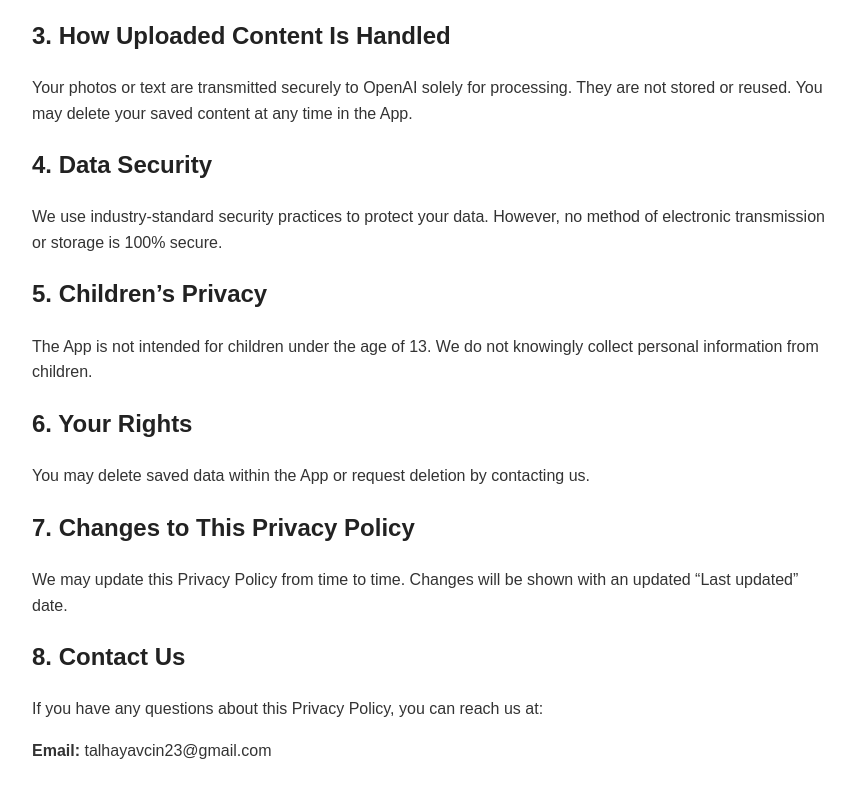
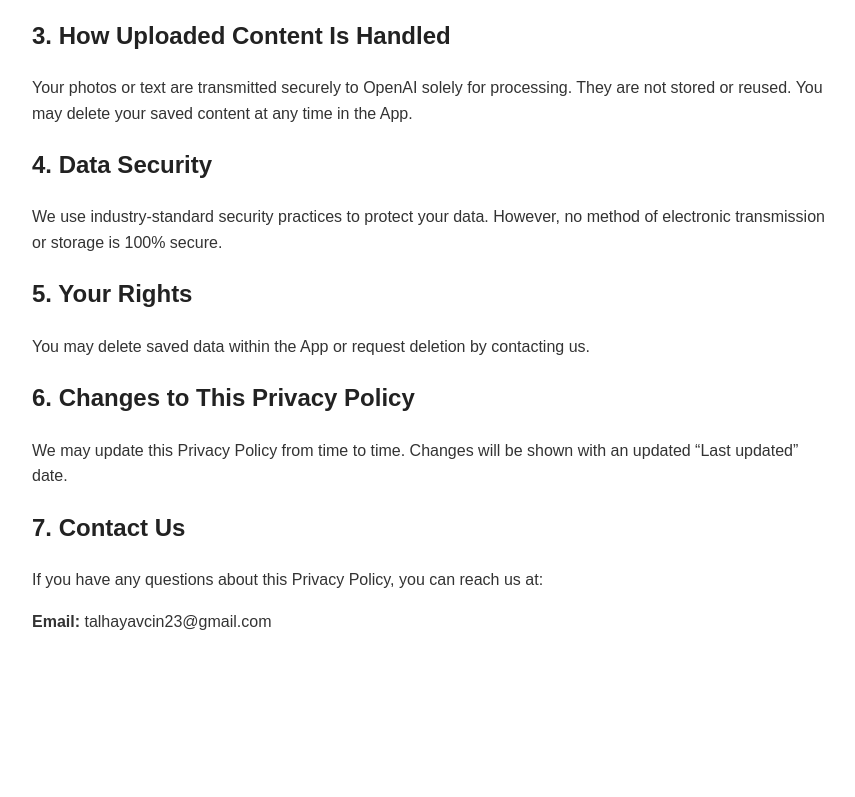
Before and after one commit to talhayavcin/sumato-privacy-policy, a plain HTML site: page index.html in a window 1280 px wide. Shown: the part 877-1674 px from the top of the page, without its empty margins (208-1063 px from the left). After the commit the page ends 1567 px from the top, so only its background shows below. Drawn offline with Linux system fonts and the light colour scheme.

Commit message:
Update Privacy Policy last updated date and sections

```diff
--- a/index.html
+++ b/index.html
@@ -21,7 +21,7 @@
 <body>
 
 <h1>Privacy Policy for Sumato</h1>
-<p><strong>Last updated:</strong> February 2025</p>
+<p><strong>Last updated:</strong> November 2025</p>
 
 <p>Thank you for using <strong>Sumato</strong> (“we”, “our”, or “us”). This Privacy Policy explains how your information is collected, used, and protected when you use the Sumato mobile application (the “App”). By using the App, you agree to the practices described in this Privacy Policy.</p>
 
@@ -45,16 +45,13 @@
 <h2>4. Data Security</h2>
 <p>We use industry-standard security practices to protect your data. However, no method of electronic transmission or storage is 100% secure.</p>
 
-<h2>5. Children’s Privacy</h2>
-<p>The App is not intended for children under the age of 13. We do not knowingly collect personal information from children.</p>
-
-<h2>6. Your Rights</h2>
+<h2>5. Your Rights</h2>
 <p>You may delete saved data within the App or request deletion by contacting us.</p>
 
-<h2>7. Changes to This Privacy Policy</h2>
+<h2>6. Changes to This Privacy Policy</h2>
 <p>We may update this Privacy Policy from time to time. Changes will be shown with an updated “Last updated” date.</p>
 
-<h2>8. Contact Us</h2>
+<h2>7. Contact Us</h2>
 <p>If you have any questions about this Privacy Policy, you can reach us at:</p>
 
 <p><strong>Email:</strong> talhayavcin23@gmail.com</p>
```
